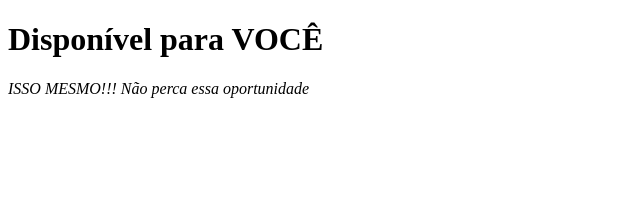
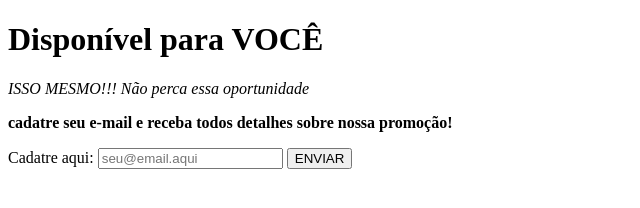
Before and after one commit to leo2903lan/gama-desafio1-landingPages, a plain HTML site: page index.html in a window 1280 px wide. Shown: the whole page, without its empty margins (0-640 px from the left). Drawn offline with Linux system fonts and the light colour scheme.

Commit message:
fomrulário em html para preenchimento do e-mail

```diff
--- a/index.html
+++ b/index.html
@@ -11,6 +11,17 @@
     <h1>Disponível para VOCÊ</h1>
     <p><em>ISSO MESMO!!! Não perca essa oportunidade</em></p>
   </header>
+  <main>
+    <section class="container">
+      <form action="" method="get">
+        <p><b>cadatre seu e-mail e receba todos detalhes sobre nossa promoção!</b></p>
+        <label for="mail">Cadatre aqui:</label>
+        <input type="email" name="mail" id="mail" placeholder="seu@email.aqui">
+        <button type="submit">ENVIAR</button>
+      </form>
+    </section>
+
+  </main>
 
 </body>
 </html>
```
